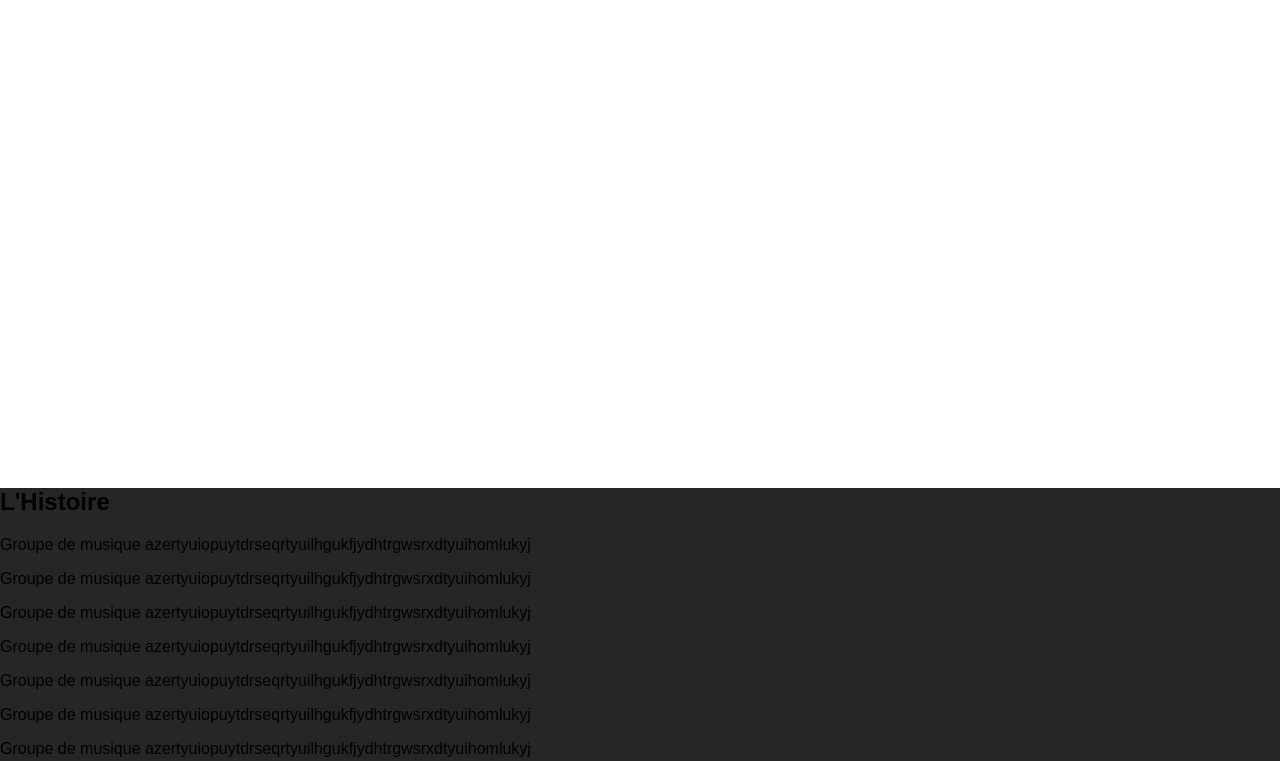
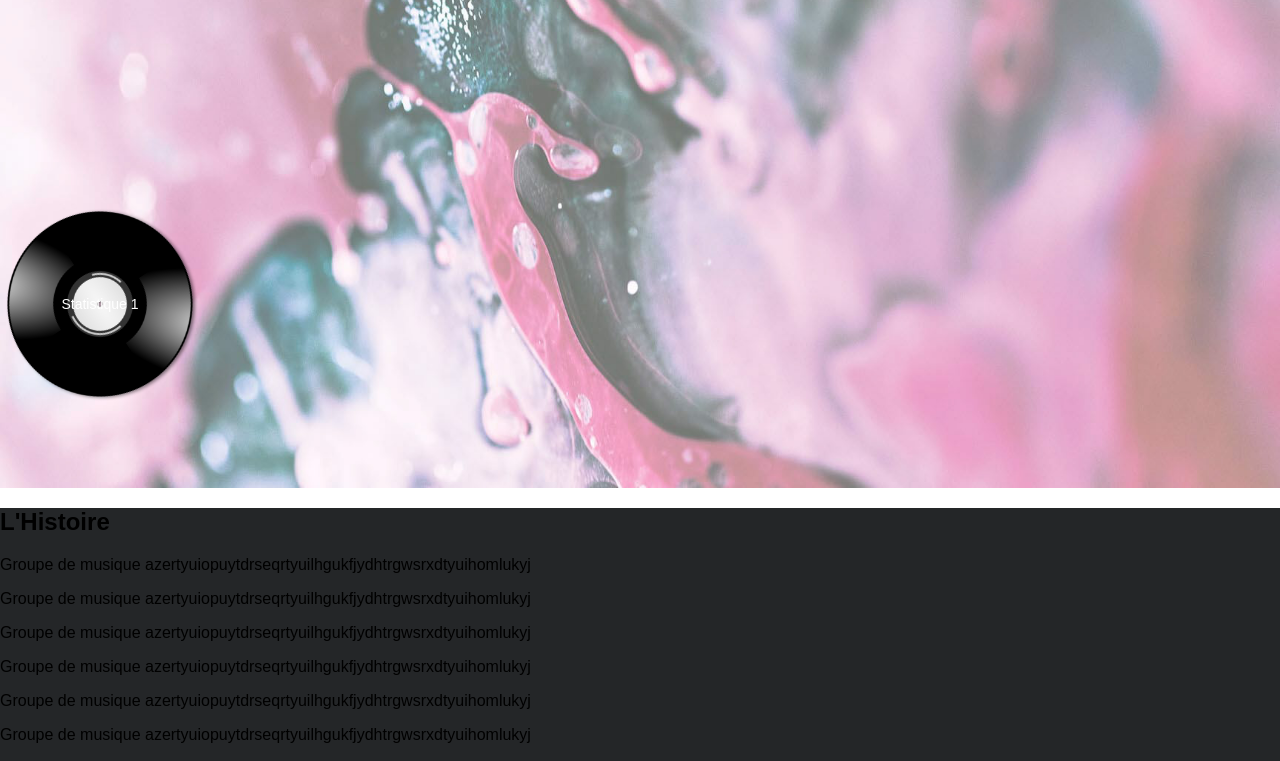
Before and after one commit to Trifolink/SAEmonopage, a website: page index.html in a window 1280 px wide. Shown: the part 396-1157 px from the top of the page. Drawn offline with nearby package versions, Linux system fonts and the light colour scheme.

Commit message:
img header

```diff
--- a/index.html
+++ b/index.html
@@ -37,8 +37,9 @@
     </nav>
 </header>
 
-<h1 class="titre" >Linkin Park</h1>
-
+<div class="head">
+    <h1 class="titre" >Linkin Park</h1>
+</div>
 
 <section class="section1">
 <div>
@@ -84,7 +85,11 @@
 </div>
 </section>
 
-<h1>coucou</h1>
+<div class="vinyle-container">
+    <img src="src/img/Vinyl_record.svg.png" alt="Vinyle" class="vinyle">
+    <p class="stats">Statistique 1</p>
+</div>
+
 
     <script src="src/js/index.js"></script>
 </body>
--- a/src/css/style.css
+++ b/src/css/style.css
@@ -1,5 +1,6 @@
 body {
     margin: 0;
+    padding: 0;
     font-family: Mont, sans-serif;
     position: relative;
 }
@@ -8,7 +9,7 @@ header {
     background-color: #242628;
     color: #fff;
     padding: 10px 20px;
-    margin-bottom: 800px;
+    /* margin-bottom: 800px; */
 }
 
 .nav {
@@ -50,8 +51,9 @@ header {
     min-width: 60px;
 }
 
-
+/* Page d'ACCUEIL */
 .titre {
+    color: #242628;
     position: absolute;
     top: 200px;
     left: 50%;
@@ -61,8 +63,18 @@ header {
     font-size: 100px;
 }
 
+.head{
+    position: relative;
+    background-image: url('../img/for-zero-bg.jpg'); /* Chemin de l'image */
+    background-size: cover; /* Ajuste l'image pour remplir tout l'écran */
+    background-position: center; /* Centre l'image */
+    background-repeat: no-repeat; /* Empêche la répétition de l'image */
+    background-attachment:fixed;
+    height: 800px; /* Hauteur totale de l'écran */
+}
 
-/* Loader / Chargement de la page */
+
+/* LOADER / Page de chargement */
 .loader {
     position: fixed;
     top: 0;
@@ -188,3 +200,44 @@ header {
 .section1 {
     background-color: #242628;
 }
+
+
+/* Bas de page */
+
+.vinyle-container {
+    position: fixed;
+    bottom: 0;
+    left: 0;
+    width: 200px;
+    height: 200px;
+    display: flex;
+    justify-content: center;
+    align-items: center;
+    transform-origin: center;
+    z-index: 1000; /* Au-dessus des autres éléments */
+}
+
+.vinyle {
+    width: 100%;
+    height: auto;
+    animation: rotate 3s linear infinite; /* Animation de rotation */
+}
+
+.stats {
+    position: absolute;
+    color: white;
+    font-size: 14px;
+    text-align: center;
+    z-index: 10;
+    pointer-events: none; /* Éviter que le texte interfère avec les clics */
+}
+
+/* Animation pour le vinyle */
+@keyframes rotate {
+    from {
+        transform: rotate(0deg);
+    }
+    to {
+        transform: rotate(360deg);
+    }
+}
--- a/src/js/index.js
+++ b/src/js/index.js
@@ -31,6 +31,7 @@ document.addEventListener("DOMContentLoaded", () => {
     }, 500);
 });
 
+
 // Bas de page
 // Liste des statistiques à afficher
 const stats = [
```
